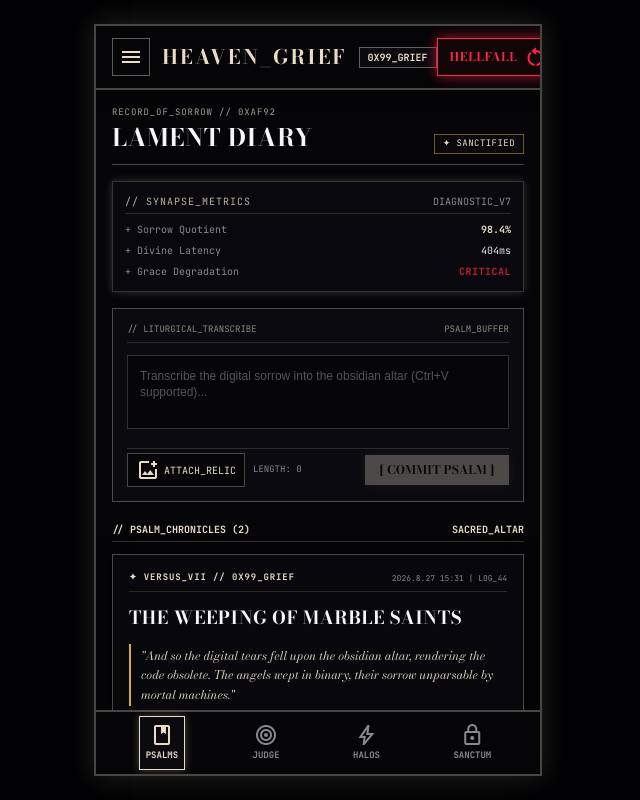
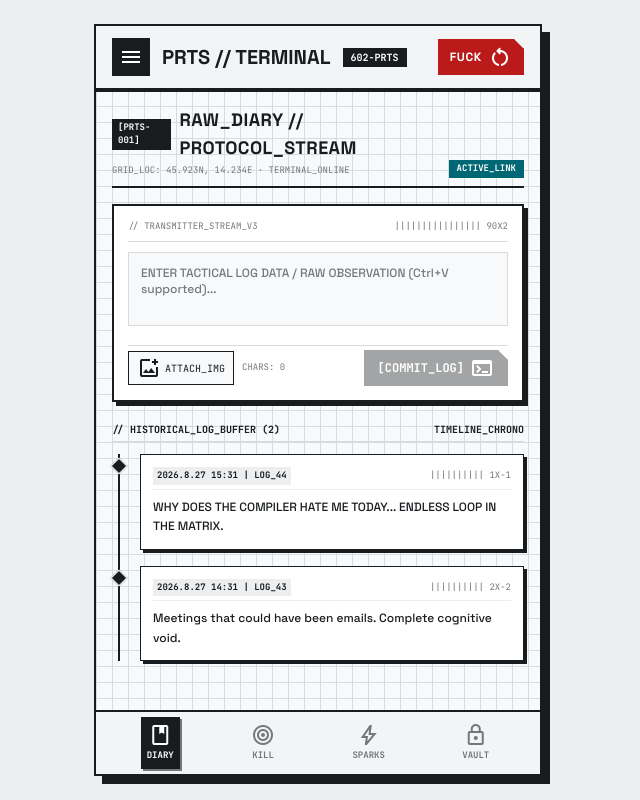
Before and after one commit to cn7shi/fuck_life_prototype, a React (Vite) app: page / in a window 1280 px wide. Shown: the whole page, without its empty margins (322-962 px from the left). Built offline with nearby package versions, Linux system fonts and the light colour scheme; a web font is replaced by a local one.

Commit message:
feat: change default theme to PRTS white tactical terminal

```diff
--- a/src/App.tsx
+++ b/src/App.tsx
@@ -51,7 +51,7 @@ interface VaultItem {
 export type ThemeMode = 'cyber_rebel' | 'prts_white' | 'heaven_grief';
 
 export const App: React.FC = () => {
-  const [theme, setTheme] = useState<ThemeMode>('heaven_grief');
+  const [theme, setTheme] = useState<ThemeMode>('prts_white');
   const [activeTab, setActiveTab] = useState<TabType>('diary');
   const [sessionId, setSessionId] = useState('994-ERR');
   const [isTearing, setIsTearing] = useState(false);
```
